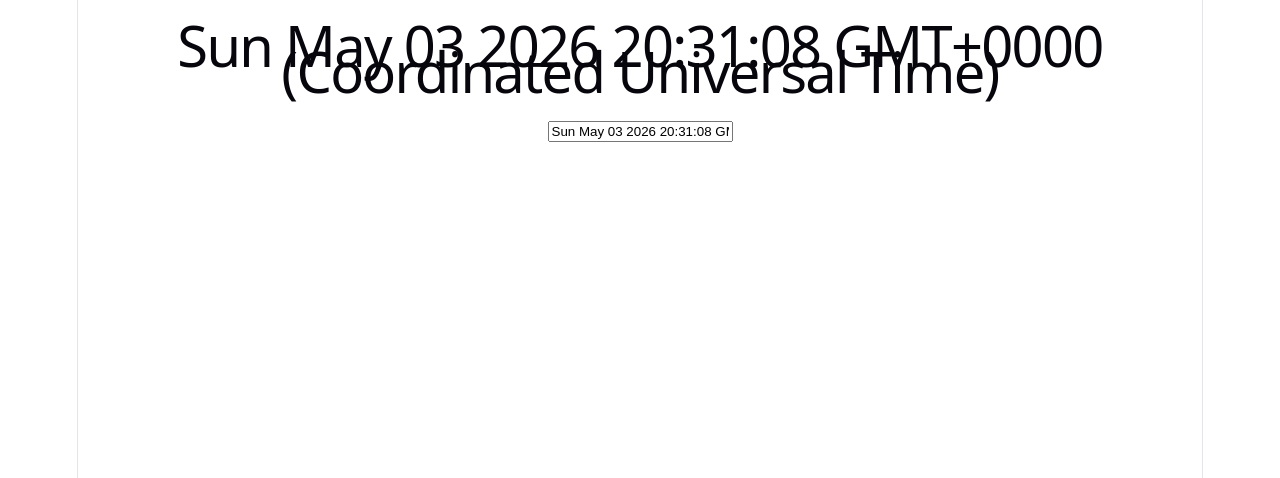
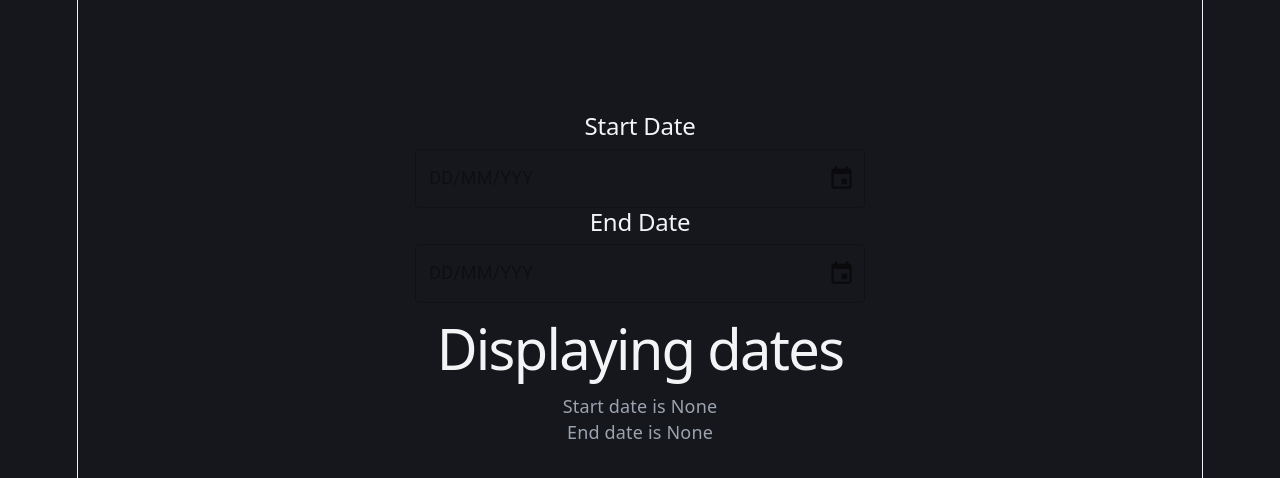
Before and after one commit to Seakorv/akamon-tehtava, a React (Vite) app in the folder akamon-tehtava/: page / in a window 1280 px wide. Shown: the top 478 px of the page. Built offline with nearby package versions, Linux system fonts and the light colour scheme.

Commit message:
Added date picker for date picking

```diff
--- a/akamon-tehtava/package.json
+++ b/akamon-tehtava/package.json
@@ -10,7 +10,12 @@
     "preview": "vite preview"
   },
   "dependencies": {
+    "@emotion/react": "^11.14.0",
+    "@emotion/styled": "^11.14.1",
+    "@mui/material": "^9.0.0",
+    "@mui/x-date-pickers": "^9.0.4",
     "axios": "^1.15.2",
+    "dayjs": "^1.11.20",
     "react": "^19.2.5",
     "react-dom": "^19.2.5"
   },
--- a/akamon-tehtava/src/App.tsx
+++ b/akamon-tehtava/src/App.tsx
@@ -1,20 +1,38 @@
 import { useState, useEffect } from 'react';
+import dayjs, { Dayjs } from 'dayjs';
+
+import { LocalizationProvider } from '@mui/x-date-pickers/LocalizationProvider';
+import { AdapterDayjs } from '@mui/x-date-pickers/AdapterDayjs';
+import { DatePicker } from '@mui/x-date-pickers/DatePicker';
+
 //import axios from 'axios';
 // TODO: MUI date picker jossain välissä
 
 function App() {
-  const [startDate, setStartDate] = useState(Date);
-  const [endDate, setEndDate] = useState(Date);
+  const [startDate, setStartDate] = useState<Dayjs | null>(null);
+  const [endDate, setEndDate] = useState<Dayjs | null>(null);
 
   return (
-    <div>
-      <h1>{startDate}</h1>
-      <input
-        type='startDate'
-        value={startDate}
-        onChange={(e) => setStartDate(e.target.value)}
-      />
-    </div>
+    <LocalizationProvider dateAdapter={AdapterDayjs}>
+      <div className="App">
+        <h2>Start Date</h2>
+        <DatePicker
+          value={startDate}
+          onChange={(newDate) => setStartDate(newDate)}
+          format="DD/MM/YYY"
+        />
+        <h2>End Date</h2>
+        <DatePicker
+          minDate={startDate ?? undefined}
+          value={endDate}
+          onChange={(newDate) => setEndDate(newDate)}
+          format="DD/MM/YYY"
+        />
+        <h1>Displaying dates</h1>
+        <p>Start date is {startDate?.format('DD.MM.YYYY') || 'None'}</p>
+        <p>End date is {endDate?.format('DD.MM.YYYY') || 'None'}</p>
+      </div>
+    </LocalizationProvider>
   );
 }
 
--- a/akamon-tehtava/src/index.css
+++ b/akamon-tehtava/src/index.css
@@ -30,12 +30,12 @@
   }
 }
 
-@media (prefers-color-scheme: dark) {
+@media (prefers-color-scheme: light) {
   :root {
     --text: #9ca3af;
     --text-h: #f3f4f6;
     --bg: #16171d;
-    --border: #2e303a;
+    --border: #f0f1fa;
     --code-bg: #1f2028;
     --accent: #c084fc;
     --accent-bg: rgba(192, 132, 252, 0.15);
@@ -109,3 +109,10 @@ code {
   padding: 4px 8px;
   background: var(--code-bg);
 }
+
+.App {
+  text-align: center;
+  display: grid;
+  grid-template-columns: 100%;
+  margin: 10% 30% 10% 30%;
+}
```
Also changed, not shown: 1 other file (tests, documents, lock files or other folders).
